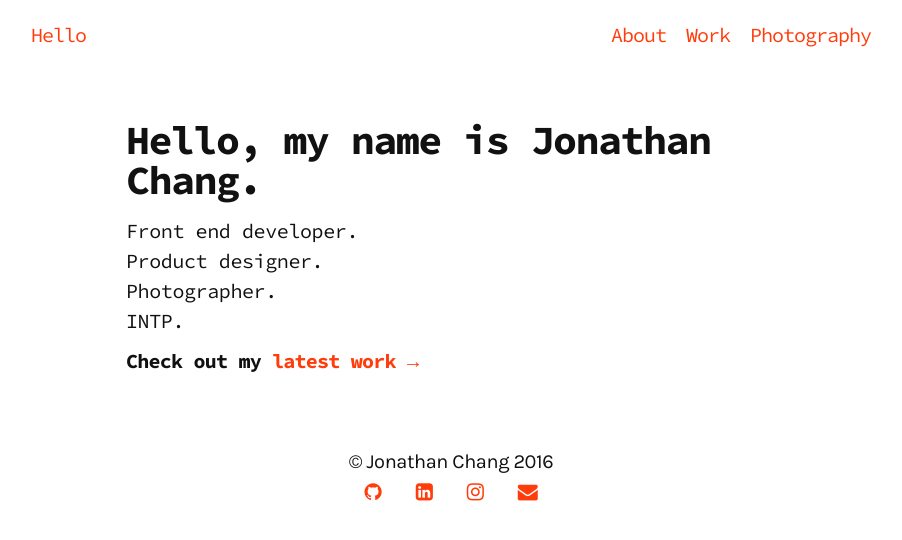
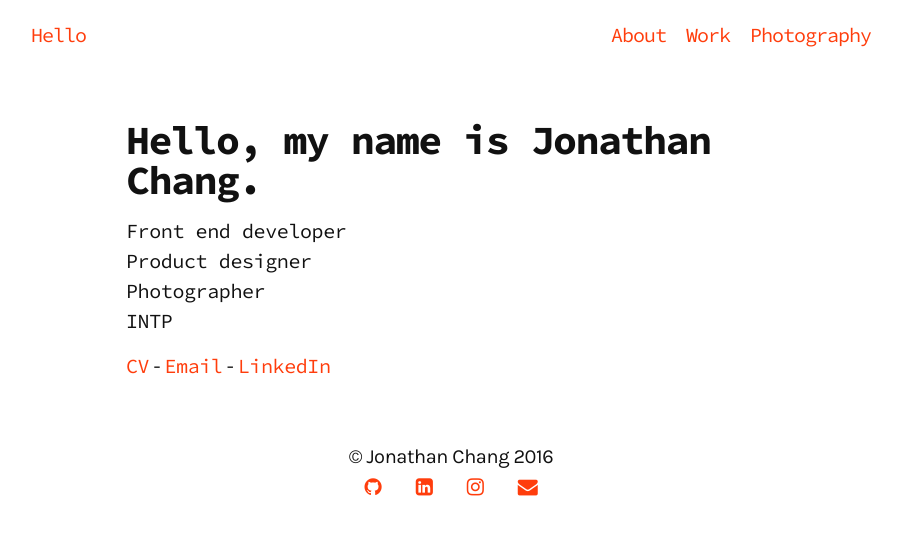
Before and after one commit to dotheygandalf/portfolio, a Jekyll site: the page built from index.md, in a window 1280 px wide. Shown: the top 540 px of the page, without its empty margins (189-1091 px from the left). Built offline with Jekyll 4.4.1, drawn with Linux system fonts in a browser that asks for light colours; nearby versions of some CDN libraries.

Commit message:
use markdown for index

```diff
--- a/_sass/_layout.scss
+++ b/_sass/_layout.scss
@@ -35,11 +35,11 @@
 
 .index {
 
-  .wrapper {
+  &.wrapper {
     max-width: 650px;
   }
 
-  .attributes {
+  ul {
     list-style: none;
     margin: 0;
     margin-bottom: 15px;
--- a/index.html
+++ /dev/null
@@ -1,18 +0,0 @@
----
-layout: default
----
-
-<div class="index">
-  <div class="wrapper">
-    <h1 class="underline">Hello, my name is Jonathan Chang.</h1>
-
-    <ul class="attributes">
-      <li>Front end developer.</li>
-      <li>Product designer.</li>
-      <li>Photographer.</li>
-      <li>INTP.</li>
-    </ul>
-
-    <h4>Check out my <a href="/work/">latest work →</a></h4>
-  </div>
-</div>
--- /dev/null
+++ b/index.md
@@ -0,0 +1,15 @@
+---
+layout: default
+---
+
+<div class="index wrapper" markdown="1">
+# Hello, my name is Jonathan Chang.
+
+* Front end developer
+* Product designer
+* Photographer
+* INTP
+
+[CV](/assets/resume.pdf){:target="_blank"} - [Email](mailto:prancingwithponies@live.com){:target="_blank"} - [LinkedIn](https://www.linkedin.com/in/jonathan-chang-0585294b){:target="_blank"}
+
+</div>
```
